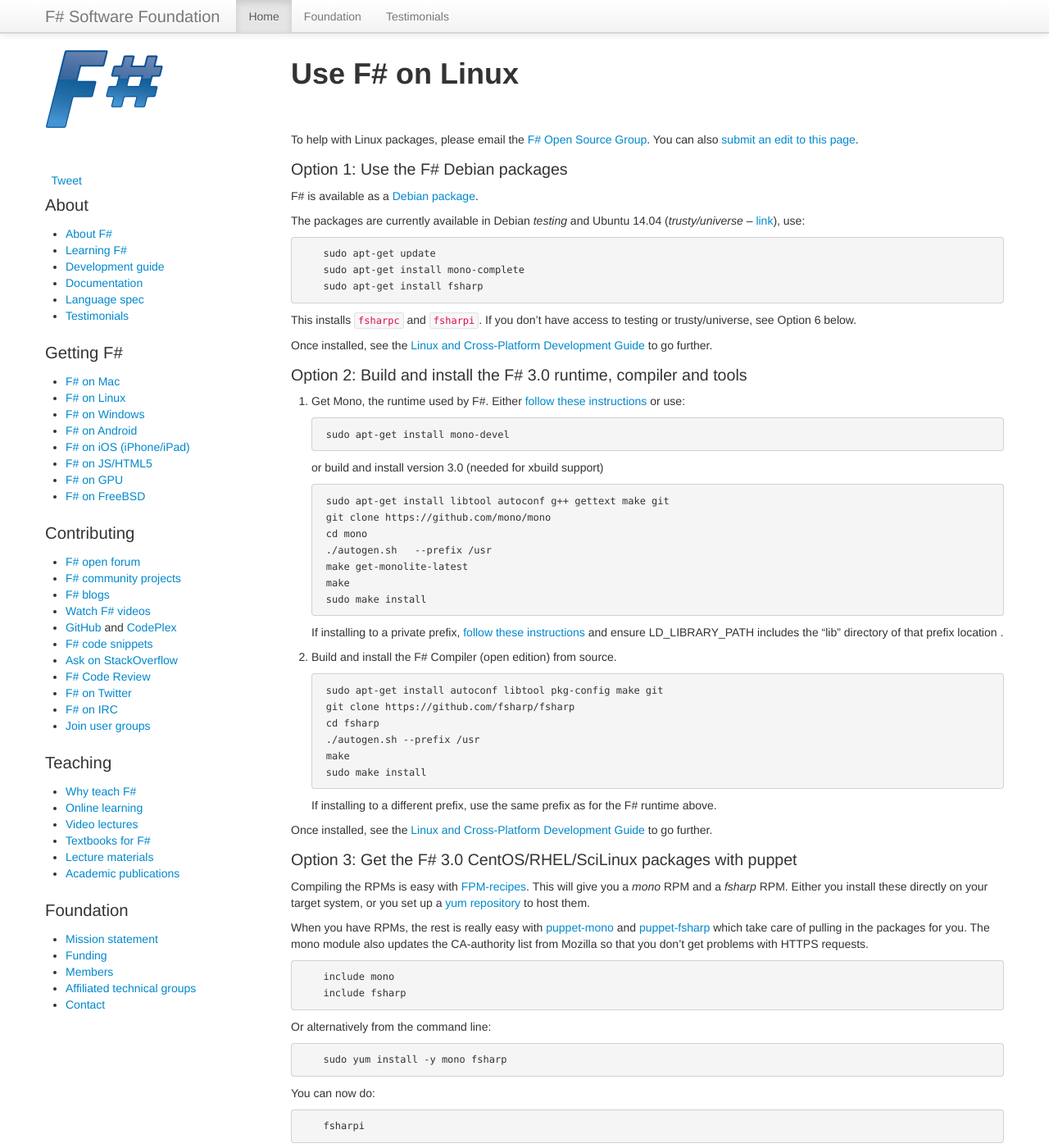
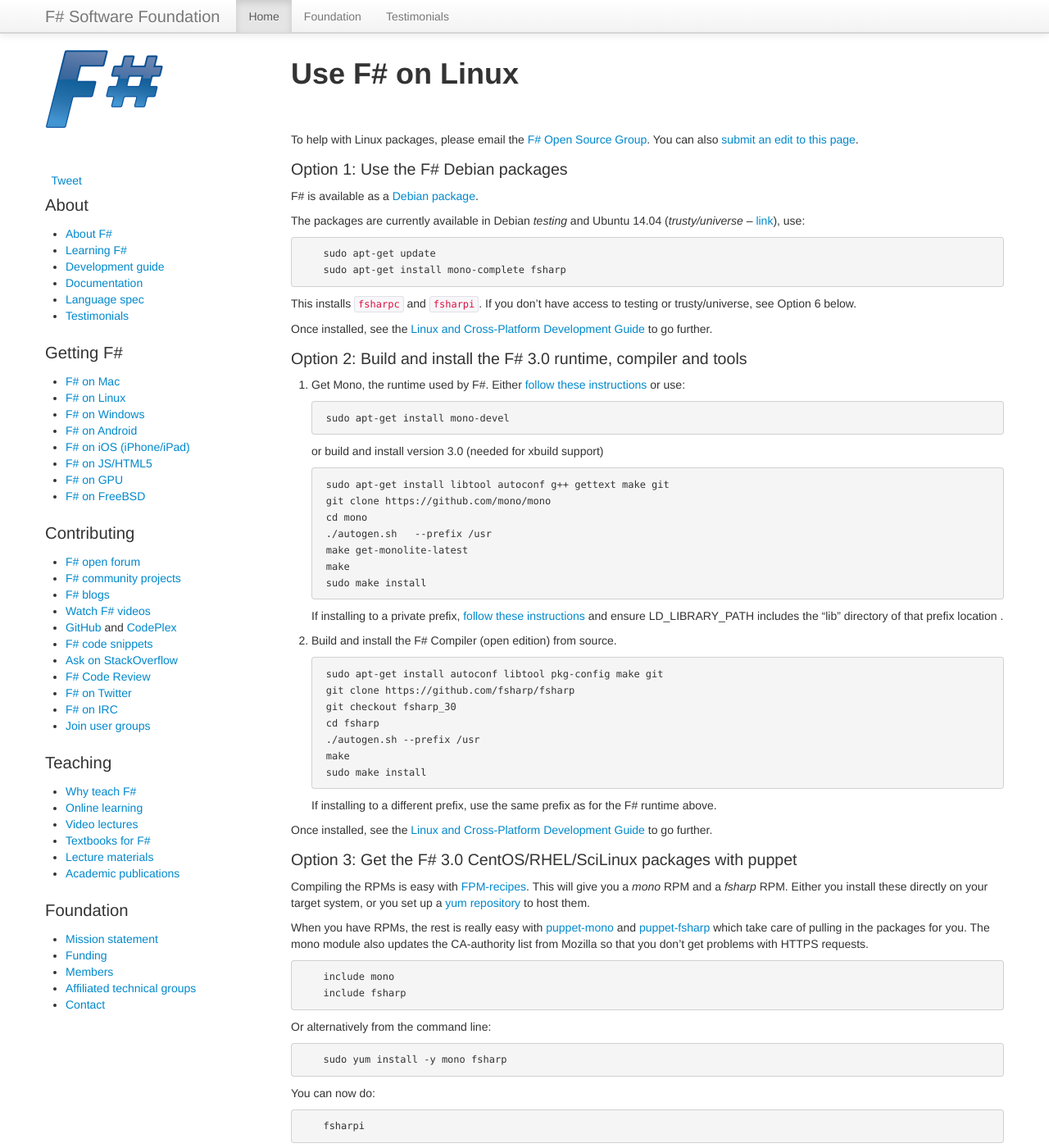
Before and after one commit to fsharp/fsharp.org, a Jekyll site: the page built from use/linux/index.md, in a window 1280 px wide and 1400 px high. Shown: the whole window at 82% size. Built offline with Jekyll 4.4.1, drawn with Linux system fonts in a browser that asks for light colours; nearby versions of some CDN libraries; some web fonts are replaced; comment, search, counter and statistics services are not loaded; some of the changed text lies outside the part shown.

Commit message:
Update index.md
Simplified debian instructions and changed source build to use fsharp_30 for now

```diff
--- a/use/linux/index.md
+++ b/use/linux/index.md
@@ -14,8 +14,7 @@
 The packages are currently available in Debian _testing_ and Ubuntu 14.04 (_trusty/universe_ -- [link](http://packages.ubuntu.com/trusty/fsharp)), use:
 
         sudo apt-get update
-        sudo apt-get install mono-complete
-        sudo apt-get install fsharp
+        sudo apt-get install mono-complete fsharp
 
 This installs `fsharpc` and `fsharpi`. If you don't have access to testing or trusty/universe, see Option 6 below.
 
@@ -47,6 +46,7 @@
 
         sudo apt-get install autoconf libtool pkg-config make git
         git clone https://github.com/fsharp/fsharp
+        git checkout fsharp_30
         cd fsharp
         ./autogen.sh --prefix /usr
         make
@@ -132,5 +132,4 @@
 2. Install the fsharp packages with the following commands as root:
 
         sudo apt-get update
-        sudo apt-get install mono-complete
-        sudo apt-get install fsharp
+        sudo apt-get install mono-complete fsharp
```
